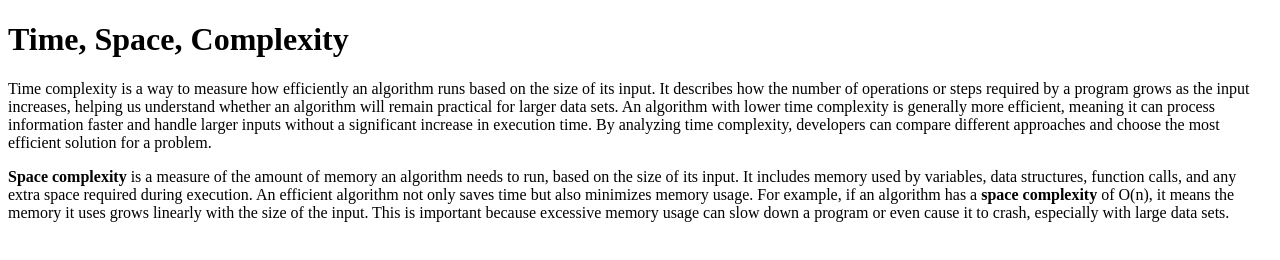
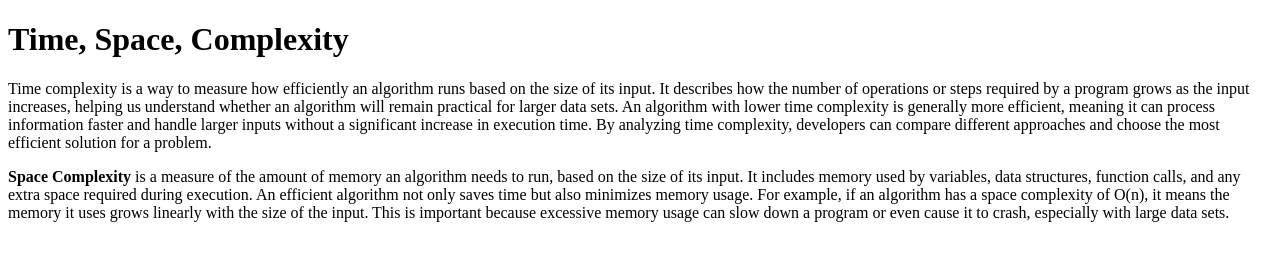
Before and after one commit to acciojob/time-and-space-complexity-avirajsahani, a website: page main.html in a window 1280 px wide. Drawn offline with Linux system fonts and the light colour scheme.

Commit message:
created a submission

```diff
--- a/main.html
+++ b/main.html
@@ -10,7 +10,7 @@
 
   <h1>Time, Space, Complexity</h1>
   <p>Time complexity is a way to measure how efficiently an algorithm runs based on the size of its input. It describes how the number of operations or steps required by a program grows as the input increases, helping us understand whether an algorithm will remain practical for larger data sets. An algorithm with lower time complexity is generally more efficient, meaning it can process information faster and handle larger inputs without a significant increase in execution time. By analyzing time complexity, developers can compare different approaches and choose the most efficient solution for a problem.</p>
-  <p><b>Space complexity</b> is a measure of the amount of memory an algorithm needs to run, based on the size of its input. It includes memory used by variables, data structures, function calls, and any extra space required during execution. An efficient algorithm not only saves time but also minimizes memory usage. For example, if an algorithm has a <b>space complexity</b> of O(n), it means the memory it uses grows linearly with the size of the input. This is important because excessive memory usage can slow down a program or even cause it to crash, especially with large data sets.</p>
+  <p><b>Space Complexity</b> is a measure of the amount of memory an algorithm needs to run, based on the size of its input. It includes memory used by variables, data structures, function calls, and any extra space required during execution. An efficient algorithm not only saves time but also minimizes memory usage. For example, if an algorithm has a space complexity of O(n), it means the memory it uses grows linearly with the size of the input. This is important because excessive memory usage can slow down a program or even cause it to crash, especially with large data sets.</p>
 
 	<!-- the entire body must be written by student -->
     <script type="text/javascript" src="./script.js">
```
